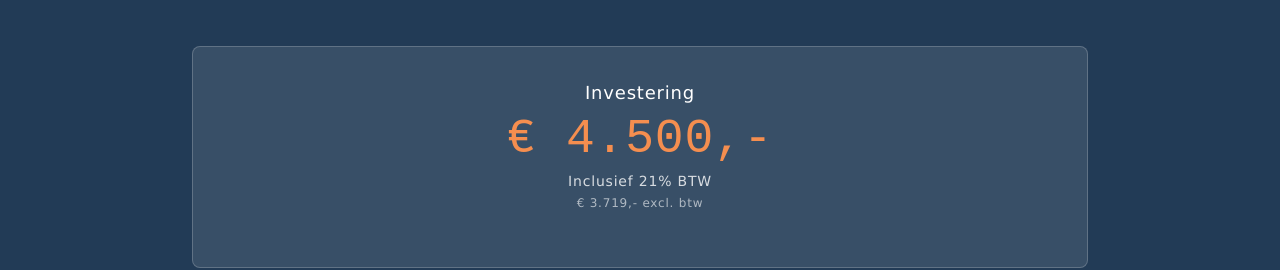
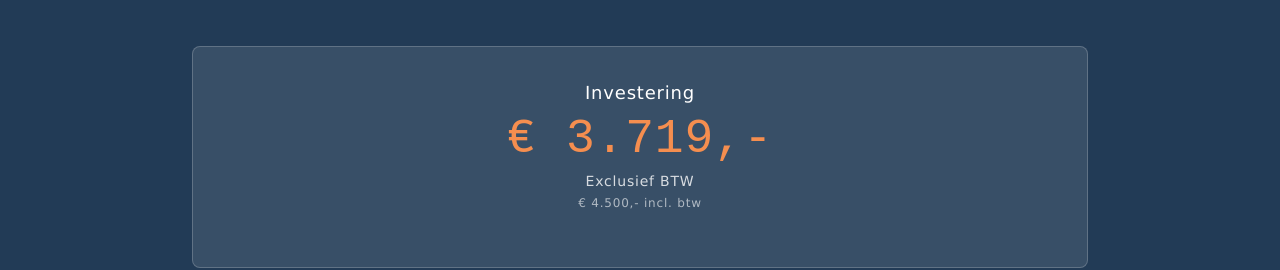
Before and after one commit to accounts-sbo/MensenWijzerProject, a React (Vite) app: page /training in a window 1280 px wide. Shown: the part 8567-8837 px from the top of the page. Built offline with nearby package versions, Linux system fonts and the light colour scheme; a web font is replaced by a local one.

Commit message:
prijskaartje excl btw omgedraaid op page en op popup

```diff
--- a/src/components/TrainingPopup.tsx
+++ b/src/components/TrainingPopup.tsx
@@ -90,7 +90,9 @@ const TrainingPopup = () => {
                 </div>
                 <div className="bg-mensen-beige/30 p-4 rounded">
                   <p className="font-brass-mono text-mensen-blue mb-1">Investering</p>
-                  <p className="text-gray-700">€ 4.500,-</p>
+                  <p className="text-gray-700 font-semibold">€ 3.719,-</p>
+                  <p className="text-xs text-gray-600 mt-0.5">excl. BTW</p>
+                  <p className="text-xs text-gray-500 mt-0.5">€ 4.500,- incl. btw</p>
                 </div>
               </div>
 
--- a/src/components/training/TrainingInvestment.tsx
+++ b/src/components/training/TrainingInvestment.tsx
@@ -69,9 +69,9 @@ const TrainingInvestment = () => {
           <div className="bg-white/10 p-8 rounded-lg border border-white/20">
             <div className="text-center mb-6">
               <p className="text-lg mb-2">Investering</p>
-              <p className="text-5xl font-brass-mono text-[#f58e4f]">€ 4.500,-</p>
-              <p className="text-sm opacity-80 mt-2">Inclusief 21% BTW</p>
-              <p className="text-xs opacity-60 mt-1">€ 3.719,- excl. btw</p>
+              <p className="text-5xl font-brass-mono text-[#f58e4f]">€ 3.719,-</p>
+              <p className="text-sm opacity-80 mt-2">Exclusief BTW</p>
+              <p className="text-xs opacity-60 mt-1">€ 4.500,- incl. btw</p>
             </div>
           </div>
         </div>
```
